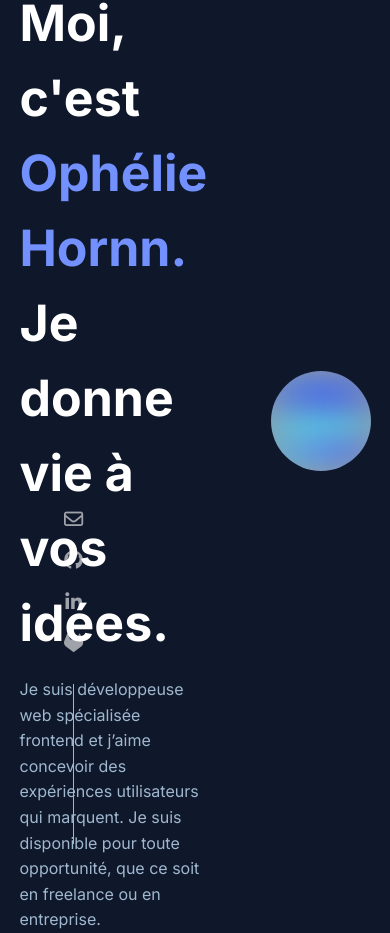
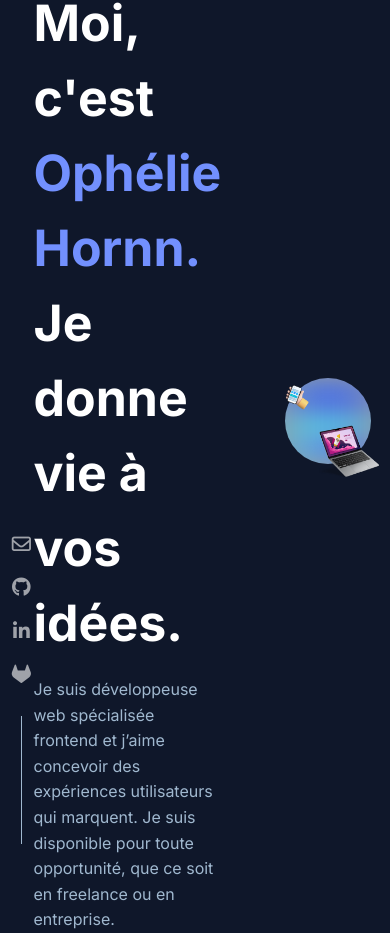
Before and after one commit to HOOP-helie/Portfolio-v2, a plain HTML site: page index.html in a window 390 px wide. Drawn offline with Linux system fonts and the light colour scheme; animation ran at ten frames a second.

Commit message:
added laptop and phone to visuals

```diff
--- a/css/base.css
+++ b/css/base.css
@@ -36,7 +36,8 @@ p {
     align-items: center;
     position: fixed;
     bottom: 0;
-    left: 4rem;
+    left: 3%;
+    z-index: 50;
 }
 
 .socials>* {
@@ -45,7 +46,7 @@ p {
 
 .socials span {
     margin-top: 0.5rem;
-    height: 10rem;
+    height: 8rem;
     width: 1px;
     background-color: var(--secondary);
 }
@@ -53,7 +54,7 @@ p {
 .socials i {
     display: inline-block;
     font-size: 1.2rem;
-    margin-bottom: 1.4rem;
+    margin-bottom: 1.5rem;
     opacity: 0.6;
     transition: 0.2s;
 }
--- a/css/cursor.css
+++ b/css/cursor.css
@@ -16,7 +16,6 @@
         position: fixed;
         pointer-events: none;
         transition: transform 0.05s linear;
-        z-index: 0;
     }
 
 
--- a/css/hero-section.css
+++ b/css/hero-section.css
@@ -4,7 +4,7 @@
     justify-content: center;
     height: 100vh;
     margin: auto;
-    max-width: 80rem;
+    max-width: 90rem;
     width: 90%;
 }
 
@@ -18,6 +18,7 @@
 
 .hero-section .introduction {
     max-width: 42rem;
+    margin-left: 4%;
 }
 
 .hero-section p {
@@ -28,14 +29,46 @@
     height: 100%;
     display: flex;
     align-items: center;
-    justify-content: right;
     padding-left: 4rem;
+    position: relative;
 }
 
 .content--canvas {
-    /* height: 100%; */
-    /* width: 100%; */
     aspect-ratio: 1;
-    max-width: 35rem;
-    max-height: 35rem;
+    max-width: 38rem;
+    max-height: 38rem;
 }
+
+
+.hero-section .visuals .visuals-box {
+    max-height: 40rem;
+    position: relative;
+}
+
+.hero-section .visuals .laptop,
+.hero-section .visuals .phone {
+    position: absolute;
+}
+
+.hero-section .visuals .laptop {
+    bottom: -15%;
+    right: -10%;
+    width: 72%
+}
+
+.hero-section .visuals .laptop img {
+    object-fit: contain;
+    width: 100%;
+}
+
+
+.hero-section .visuals .phone {
+    top: 2%;
+    left: -5%;
+    width: 40%;
+}
+
+.hero-section .visuals .phone img {
+    object-fit: contain;
+    width: 100%;
+}
--- a/index.html
+++ b/index.html
@@ -41,7 +41,15 @@
                     marquent. Je suis disponible pour toute opportunité, que ce soit en freelance ou en entreprise.</p>
             </div>
             <div class="visuals">
-                <div class="content content--canvas"></div>
+                <div class="visuals-box">
+                    <div class="phone">
+                        <img src="assets/img/handphone.png" alt="Main avec smartphone">
+                    </div>
+                    <div class="content content--canvas"></div>
+                    <div class="laptop">
+                        <img src="assets/img/laptop.png" alt="Ordinateur portable">
+                    </div>
+                </div>
             </div>
 
         </header>
```
Also changed, not shown: assets/img/handphone.png (added), assets/img/laptop.png (added), assets/img/lightbulb.png (added), 1 other file.
